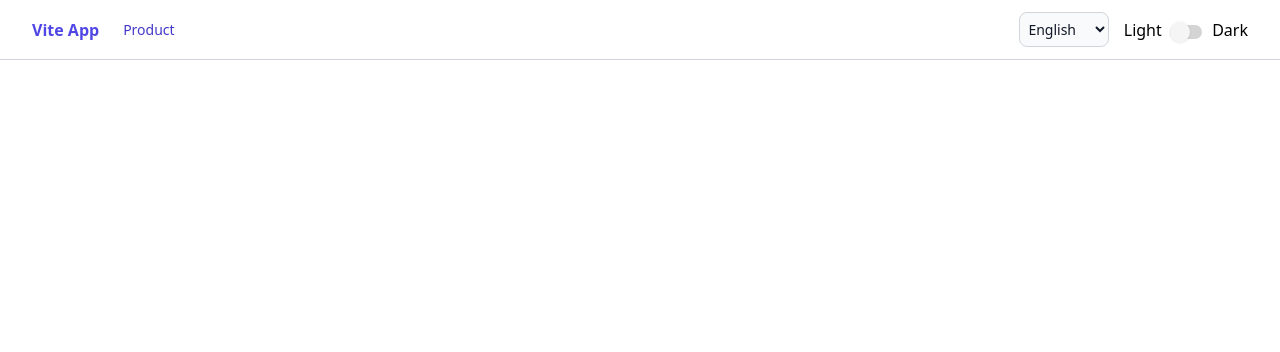
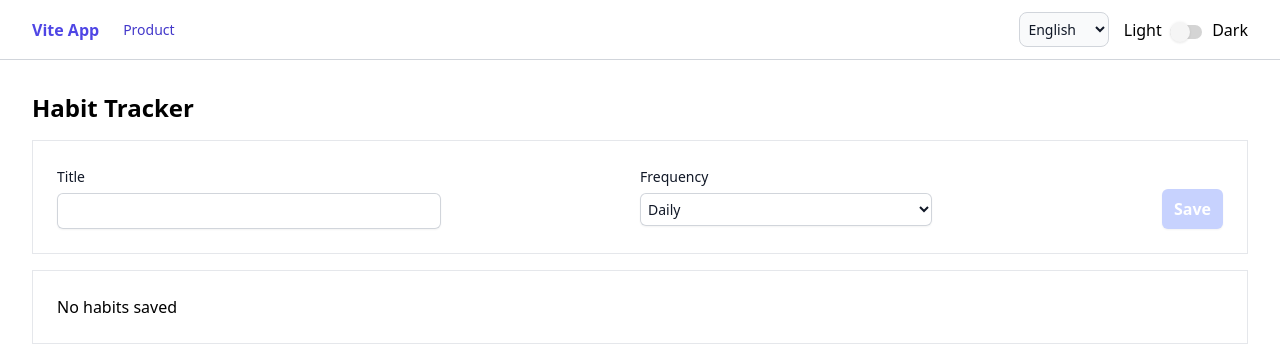
Before and after one commit to indrasisdatta/react-vite-poc, a React (Vite) app: page /habit-tracker in a window 1280 px wide. Shown: the top 352 px of the page. Built offline with nearby package versions, Linux system fonts and the light colour scheme.

Commit message:
Zustand integration - habit tracker add, listing

```diff
--- a/package.json
+++ b/package.json
@@ -42,7 +42,8 @@
     "react-markdown": "^10.1.0",
     "react-redux": "^9.2.0",
     "react-router-dom": "^6.14.0",
-    "remark-gfm": "^4.0.1"
+    "remark-gfm": "^4.0.1",
+    "zustand": "^5.0.12"
   },
   "devDependencies": {
     "@hookform/devtools": "^4.3.1",
--- a/src/AppRouter.tsx
+++ b/src/AppRouter.tsx
@@ -5,6 +5,7 @@ import { EditProduct } from "./pages/Product/EditProduct/EditProduct";
 import ListPosts from "./pages/Posts/ListPosts/ListPosts";
 import SampleSSE from "./pages/SampleSSE/SampleSSE";
 import PdfChat from "./pages/PdfChat/PdfChat";
+import HabitTrackerContainer from "./pages/HabitTracker/HabitTrackerContainer";
 
 const Dashboard = lazy(() =>
   import("./pages/Dashboard").then((module) => {
@@ -81,6 +82,7 @@ export const AppRouter = () => {
       </Route>
       <Route path="sample-sse" element={<SampleSSE />}></Route>
       <Route path="pdf-chat" element={<PdfChat />}></Route>
+      <Route path="habit-tracker" element={<HabitTrackerContainer />}></Route>
       <Route
         path="cart"
         element={
--- /dev/null
+++ b/src/pages/HabitTracker/AddHabit.tsx
@@ -0,0 +1,129 @@
+import React, { useState } from 'react'
+import { useBoundStore } from '../../zus-store'
+import { Habit } from '../../zus-store/habits.slice';
+
+const defaultHabit: Pick<Habit, "title" | "frequency"> = { title: '', frequency: 'daily' };
+
+const AddHabit = () => {
+
+    const [habitState, setHabitState] = useState<Pick<Habit, "title" | "frequency">>(defaultHabit);
+
+    const { addHabit } = useBoundStore();
+
+    const hasError = (field: string) => {
+        return false;
+    }
+
+    const getInputClass = (field: string) => {
+        let commonClasses = `w-full flex-1 border-0 bg-transparent py-1.5 pl-1 text-gray-900 dark:text-gray-200 placeholder:text-gray-400 sm:text-sm sm:leading-6 focus-within:rounded-md focus-within:ring-1 focus-within:ring-inset focus-visible:outline-none `;
+        // if (hasError(field)) {
+        //     commonClasses += `focus-within:ring-red-800`;
+        // } else {
+        commonClasses += `focus-within:ring-blue-800 dark:focus-within:ring-blue-400`;
+        // }
+        return commonClasses;
+    };
+
+    const getInputDivClass = (field: string) => {
+        let classes = `rounded-md shadow-sm ring-1 ring-inset focus:outline-0 `;
+
+        switch (field) {
+            case "title":
+                classes += `flex rounded-md shadow-sm ring-1 ring-inset ring-gray-300  sm:max-w-sm `;
+                break;
+            case "frequency":
+                classes = `flex rounded-md shadow-sm ring-1 ring-inset ring-gray-300  sm:max-w-sm `;
+                break;
+        }
+        // if (hasError(field)) {
+        //     classes += "ring-red-600";
+        // } else {
+        classes += "ring-gray-300";
+        // }
+        return classes;
+    };
+
+    const handleInput = (e: React.FormEvent<HTMLInputElement | HTMLSelectElement>) => {
+        const { name, value } = e.currentTarget;
+        setHabitState(prev => ({ ...prev, [name]: value }));
+    }
+
+    const handleSubmit = (e: React.FormEvent) => {
+        e.preventDefault();
+        addHabit(habitState.title, habitState.frequency);
+        setHabitState(defaultHabit);
+    }
+
+
+    return (
+        <form
+            data-testid="productForm"
+            onSubmit={handleSubmit}
+            noValidate
+        >
+            <div className="md:flex">
+                <div className="w-full md:w-1/2 ">
+                    <label
+                        htmlFor="title"
+                        className={`block text-sm font-medium leading-6 ${hasError("title")
+                            ? "text-red-600"
+                            : "text-gray-900 dark:text-gray-200"
+                            }`}
+                    >
+                        Title
+                    </label>
+                    <div className="mt-1">
+                        <div className={getInputDivClass("title")}>
+                            <input
+                                type="text"
+                                id="title"
+                                name="title"
+                                value={habitState.title}
+                                className={getInputClass("title")}
+                                onChange={handleInput}
+                            />
+                        </div>
+                    </div>
+                </div>
+                <div className="w-full md:w-3/12">
+                    <label
+                        htmlFor="frequency"
+                        className={`block text-sm font-medium leading-6 ${hasError("frequency")
+                            ? "text-red-600"
+                            : "text-gray-900 dark:text-gray-200"
+                            }`}
+                    >
+                        Frequency
+                    </label>
+                    <div className="mt-1">
+                        <div className={getInputDivClass("frequency")}>
+                            <select
+                                id="price"
+                                className={getInputClass("frequency")}
+                                name="frequency"
+                                onChange={handleInput}
+                                value={habitState.frequency}
+                            >
+                                <option value="">Select</option>
+                                <option value="daily">Daily</option>
+                                <option value="weekly">Weekly</option>
+                            </select>
+                        </div>
+                    </div>
+                </div>
+                <div className="w-full md:w-3/12 flex justify-end items-end">
+                    <button
+                        type="submit"
+                        disabled={!habitState.title || !habitState.frequency}
+                        className="rounded-md block bg-indigo-600 px-3 py-2 text-md font-semibold text-white shadow-sm hover:bg-indigo-500 focus-visible:outline focus-visible:outline-2 focus-visible:outline-offset-2 focus-visible:outline-indigo-600 disabled:bg-indigo-200"
+                    >
+                        Save
+                    </button>
+                </div>
+            </div>
+
+        </form>
+    )
+}
+
+export default AddHabit
--- /dev/null
+++ b/src/pages/HabitTracker/HabitTrackerContainer.tsx
@@ -0,0 +1,27 @@
+import React from 'react'
+import { useBoundStore } from '../../zus-store'
+import HabitTrackerList from './HabitTrackerList';
+import AddHabit from './AddHabit';
+
+const HabitTrackerContainer = () => {
+
+    const store = useBoundStore();
+
+    console.log('Zustand store: ', store)
+
+    return (
+        <div className="container mx-auto p-8">
+            <h1 className="text-2xl font-bold mb-4 flex">
+                Habit Tracker
+            </h1>
+            <div className="bg-neutral-primary-soft block w-full p-6 border border-default rounded-base shadow-xs hover:bg-neutral-secondary-medium mb-4">
+                <AddHabit />
+            </div>
+            <div className="bg-neutral-primary-soft block w-full p-6 border border-default rounded-base shadow-xs hover:bg-neutral-secondary-medium">
+                <HabitTrackerList />
+            </div>
+        </div>
+    )
+}
+
+export default HabitTrackerContainer
--- /dev/null
+++ b/src/pages/HabitTracker/HabitTrackerList.tsx
@@ -0,0 +1,22 @@
+import React from 'react'
+import { useBoundStore } from '../../zus-store';
+
+const HabitTrackerList = () => {
+
+    const { habits } = useBoundStore();
+
+    return (
+        habits.length > 0 ? (
+            <div>
+                <ul>
+                    {habits.map(habit => (
+                        <li key={habit.id}>{habit.title}</li>
+                    ))}
+                </ul>
+            </div>
+        ) :
+            <p>No habits saved</p>
+    )
+}
+
+export default HabitTrackerList
--- /dev/null
+++ b/src/zus-store/habits.slice.ts
@@ -0,0 +1,37 @@
+import { StateCreator } from 'zustand';
+
+export type Habit = {
+    id: string,
+    title: string,
+    frequency: 'daily' | 'weekly',
+    completedDates: string[],
+    createdAt: string
+}
+
+export type HabitState = {
+    habits: Habit[],
+    addHabit: (title: string, frequency: 'daily' | 'weekly') => void
+}
+
+export const createHabitsSlice: StateCreator<
+    HabitState,
+    [["zustand/persist", unknown]],
+    [],
+    HabitState
+> = (set) => ({
+    habits: [],
+    addHabit: (title, frequency) => set((state) => {
+        return {
+            habits: [
+                ...state.habits,
+                {
+                    id: Date.now().toString(),
+                    title,
+                    frequency,
+                    completedDates: [],
+                    createdAt: new Date().toISOString()
+                }
+            ]
+        }
+    })
+})
--- /dev/null
+++ b/src/zus-store/index.ts
@@ -0,0 +1,15 @@
+import { create } from "zustand";
+import { persist } from "zustand/middleware";
+import { createHabitsSlice, HabitState } from "./habits.slice";
+
+// For multiple slices use --> & OtherSlice
+export type Store = HabitState;
+
+export const useBoundStore = create(
+    persist<HabitState>(
+        (...a) => ({
+            ...createHabitsSlice(...a)
+        }),
+        {name: "habits-storage"}
+    )
+)
```
Also changed, not shown: 1 other file (tests, documents, lock files or other folders).
